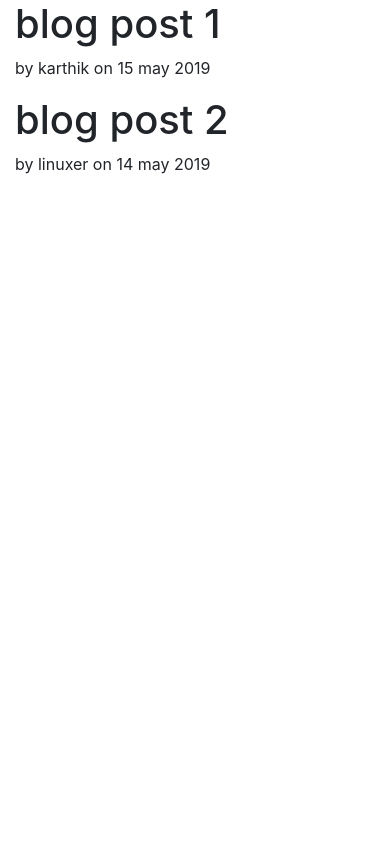
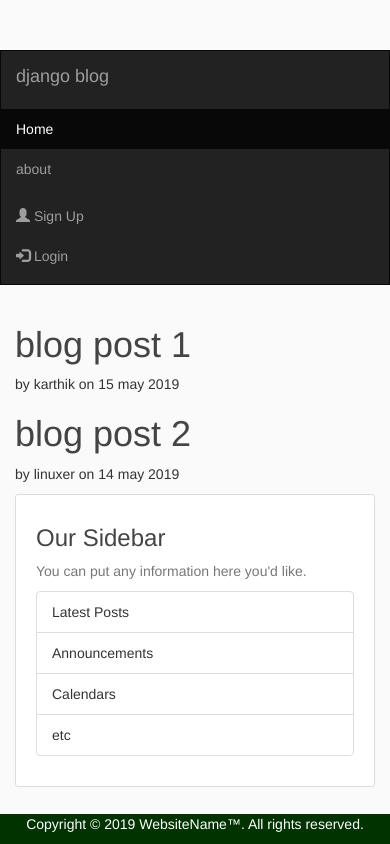
Before and after one commit to karthik1kasukurti/my-first-blog, a Django app: page / in a window 390 px wide. Run offline with Django 3.2, Linux system fonts and the light colour scheme; some libraries are stand-ins or nearby versions.

Commit message:
changed the styling for the site

```diff
--- a/blog1/blog1/urls.py
+++ b/blog1/blog1/urls.py
@@ -13,13 +13,13 @@ Including another URLconf
     1. Import the include() function: from django.urls import include, path
     2. Add a URL to urlpatterns:  path('blog/', include('blog.urls'))
 """
-
+from django.conf import settings
 from django.contrib import admin
 from django.urls import include, path
-
+from django.conf.urls.static import static
 
 urlpatterns = [
 	path('admin/', admin.site.urls),
 	#path('blogproj/', include('blogproj.urls')),
 	path('', include('blogproj.urls')),
-]
+] + static(settings.STATIC_URL, document_root=settings.STATIC_ROOT)
--- a/blog1/blogproj/urls.py
+++ b/blog1/blogproj/urls.py
@@ -7,7 +7,7 @@ urlpatterns = [
 
 	#re_path(r'^pages?/$',about_page),	#this is same as combination of above two lines
 	path('', views.home_page, name='blog-home'),
-	path('home/', views.home_page, name='blog-home'),
+	#path('home/', views.home_page, name='blog-home'),
 	path('about/', views.aboutus, name='blog-about'),
 
 ]
--- a/blog1/blogproj/views.py
+++ b/blog1/blogproj/views.py
@@ -17,7 +17,7 @@ posts = [
 def home_page(request):
 	context = 	{'posts': posts}
 
-	return render(request, 'home.html', context)
+	return render(request, 'blog1/home.html', context)
 
 #def home_page(request):
 #	my_title="hello there.."
@@ -25,7 +25,7 @@ def home_page(request):
 	# 															in hello_world.html we use {} i.e. dictionary
 
 def aboutus(request):
-	return render(request,"about.html", {"title":"About"})
+	return render(request,"blog1/about.html", {"title":"About"})
 
 # def home_page(request):
 # 	return HttpResponse("<h1>hello world</h1>")
--- /dev/null
+++ b/blog1/static/blog1/main.css
@@ -0,0 +1,84 @@
+body {
+  background: #fafafa;
+  color: #333333;
+  margin-top: 5rem;
+}
+
+h1, h2, h3, h4, h5, h6 {
+  color: #444444;
+}
+
+ul {
+  margin: 0;
+}
+
+.bg-steel {
+  background-color: #5f788a;
+}
+
+.site-header .navbar-nav .nav-link {
+  color: #cbd5db;
+}
+
+.site-header .navbar-nav .nav-link:hover {
+  color: #ffffff;
+}
+
+.site-header .navbar-nav .nav-link.active {
+  font-weight: 500;
+}
+
+.content-section {
+  background: #ffffff;
+  padding: 10px 20px;
+  border: 1px solid #dddddd;
+  border-radius: 3px;
+  margin-bottom: 20px;
+}
+
+.article-title {
+  color: #444444;
+}
+
+a.article-title:hover {
+  color: #428bca;
+  text-decoration: none;
+}
+
+.article-content {
+  white-space: pre-line;
+}
+
+.article-img {
+  height: 65px;
+  width: 65px;
+  margin-right: 16px;
+}
+
+.article-metadata {
+  padding-bottom: 1px;
+  margin-bottom: 4px;
+  border-bottom: 1px solid #e3e3e3
+}
+
+.article-metadata a:hover {
+  color: #333;
+  text-decoration: none;
+}
+
+.article-svg {
+  width: 25px;
+  height: 25px;
+  vertical-align: middle;
+}
+
+.account-img {
+  height: 125px;
+  width: 125px;
+  margin-right: 20px;
+  margin-bottom: 16px;
+}
+
+.account-heading {
+  font-size: 2.5rem;
+}
--- a/blog1/templates/base.html
+++ /dev/null
@@ -1,32 +0,0 @@
-<!DOCTYPE html>
-<html>
-<head>
-  <!-- These lines are part of bootstrap -->
-  <!-- Required meta tags -->
-    <meta charset="utf-8">
-    <meta name="viewport" content="width=device-width, initial-scale=1, shrink-to-fit=no">
-
-    <!-- Bootstrap CSS -->
-    <link rel="stylesheet" href="https://maxcdn.bootstrapcdn.com/bootstrap/4.0.0/css/bootstrap.min.css" integrity="sha384-Gn5384xqQ1aoWXA+058RXPxPg6fy4IWvTNh0E263XmFcJlSAwiGgFAW/dAiS6JXm" crossorigin="anonymous">
-
-
-  {% if title %}
-    <title>django blog-{{ title }}</title>
-  {% else %}
-    <title>django blog</title>
-  {% endif %}
-
- </head>
- <body>
-  <div class='container'>
-    {% block content %}{% endblock %}
-  </div>
-
-  <!--these lines are part of bootstrap -->
-  <!-- Optional JavaScript -->
-    <!-- jQuery first, then Popper.js, then Bootstrap JS -->
-    <script src="https://code.jquery.com/jquery-3.2.1.slim.min.js" integrity="sha384-KJ3o2DKtIkvYIK3UENzmM7KCkRr/rE9/Qpg6aAZGJwFDMVNA/GpGFF93hXpG5KkN" crossorigin="anonymous"></script>
-    <script src="https://cdnjs.cloudflare.com/ajax/libs/popper.js/1.12.9/umd/popper.min.js" integrity="sha384-ApNbgh9B+Y1QKtv3Rn7W3mgPxhU9K/ScQsAP7hUibX39j7fakFPskvXusvfa0b4Q" crossorigin="anonymous"></script>
-    <script src="https://maxcdn.bootstrapcdn.com/bootstrap/4.0.0/js/bootstrap.min.js" integrity="sha384-JZR6Spejh4U02d8jOt6vLEHfe/JQGiRRSQQxSfFWpi1MquVdAyjUar5+76PVCmYl" crossorigin="anonymous"></script>
- </body>
- </html>
--- a/blog1/templates/about.html
+++ b/blog1/templates/blog1/about.html
@@ -1,4 +1,4 @@
-{% extends 'base.html' %}
+{% extends "blog1/base.html" %}
 {% block content %}
   <h1>about page</h1>
 {% endblock content %}
--- /dev/null
+++ b/blog1/templates/blog1/base.html
@@ -0,0 +1,76 @@
+{% load static %}
+<!DOCTYPE html>
+<html lang="en">
+<head>
+
+  <meta charset="utf-8">
+  <meta name="viewport" content="width=device-width, initial-scale=1">
+
+  <link rel="stylesheet" href="https://maxcdn.bootstrapcdn.com/bootstrap/3.4.0/css/bootstrap.min.css">
+  <script src="https://ajax.googleapis.com/ajax/libs/jquery/3.4.0/jquery.min.js"></script>
+  <script src="https://maxcdn.bootstrapcdn.com/bootstrap/3.4.0/js/bootstrap.min.js"></script>
+  <link rel="stylesheet" type="text/css" href="{% static 'blog1/main.css' %}">
+
+    {% if title %}
+        <title>Django Blog - {{ title }}</title>
+    {% else %}
+        <title>Django Blog</title>
+    {% endif %}
+    <style>
+        .footer {
+           position: fixed;
+           left: 0;
+           bottom: 0;
+           width: 100%;
+           background-color: #003300;
+           color: white;
+           text-align: center;
+      }
+    </style>
+</head>
+<body>
+
+<nav class="navbar navbar-inverse">
+  <div class="container-fluid">
+    <div class="navbar-header">
+      <a class="navbar-brand" href="{% static 'blog1/main.css' %}">django blog</a>
+    </div>
+    <ul class="nav navbar-nav">
+      <li class="active"><a href="{% url 'blog-home' %}">Home</a></li>
+
+      <li><a href="{% url 'blog-about' %}">about</a></li>
+    </ul>
+    <ul class="nav navbar-nav navbar-right">
+      <li><a href="#"><span class="glyphicon glyphicon-user"></span> Sign Up</a></li>
+      <li><a href="#"><span class="glyphicon glyphicon-log-in"></span> Login</a></li>
+    </ul>
+  </div>
+</nav>
+<main role="main" class="container">
+      <div class="row">
+        <div class="col-md-8">
+          {% block content %}{% endblock %}
+        </div>
+        <div class="col-md-4">
+          <div class="content-section">
+            <h3>Our Sidebar</h3>
+            <p class='text-muted'>You can put any information here you'd like.
+              <ul class="list-group">
+                <li class="list-group-item list-group-item-light">Latest Posts</li>
+                <li class="list-group-item list-group-item-light">Announcements</li>
+                <li class="list-group-item list-group-item-light">Calendars</li>
+                <li class="list-group-item list-group-item-light">etc</li>
+              </ul>
+            </p>
+          </div>
+        </div>
+      </div>
+</main>
+<div class="footer">
+  <p>Copyright © 2019  WebsiteName™. All rights reserved.</p>
+</div>
+
+
+
+</body>
+</html>
--- a/blog1/templates/home.html
+++ b/blog1/templates/blog1/home.html
@@ -1,4 +1,4 @@
-{% extends 'base.html' %}
+{% extends "blog1/base.html" %}
 {% block content %}
   {% for post in posts %}
     <h1>{{ post.title }}</h1>
```
Also changed, not shown: blog1/blog1/settings.py (+7 -0 lines).
